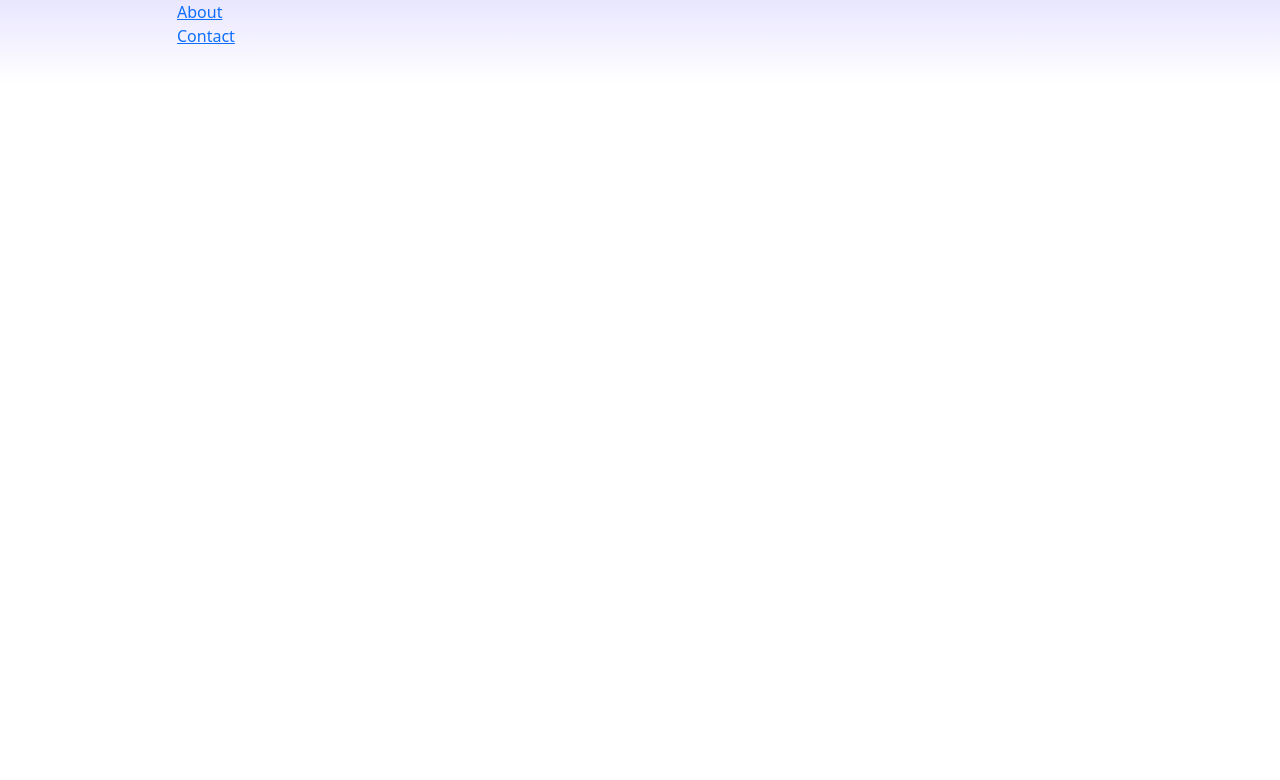
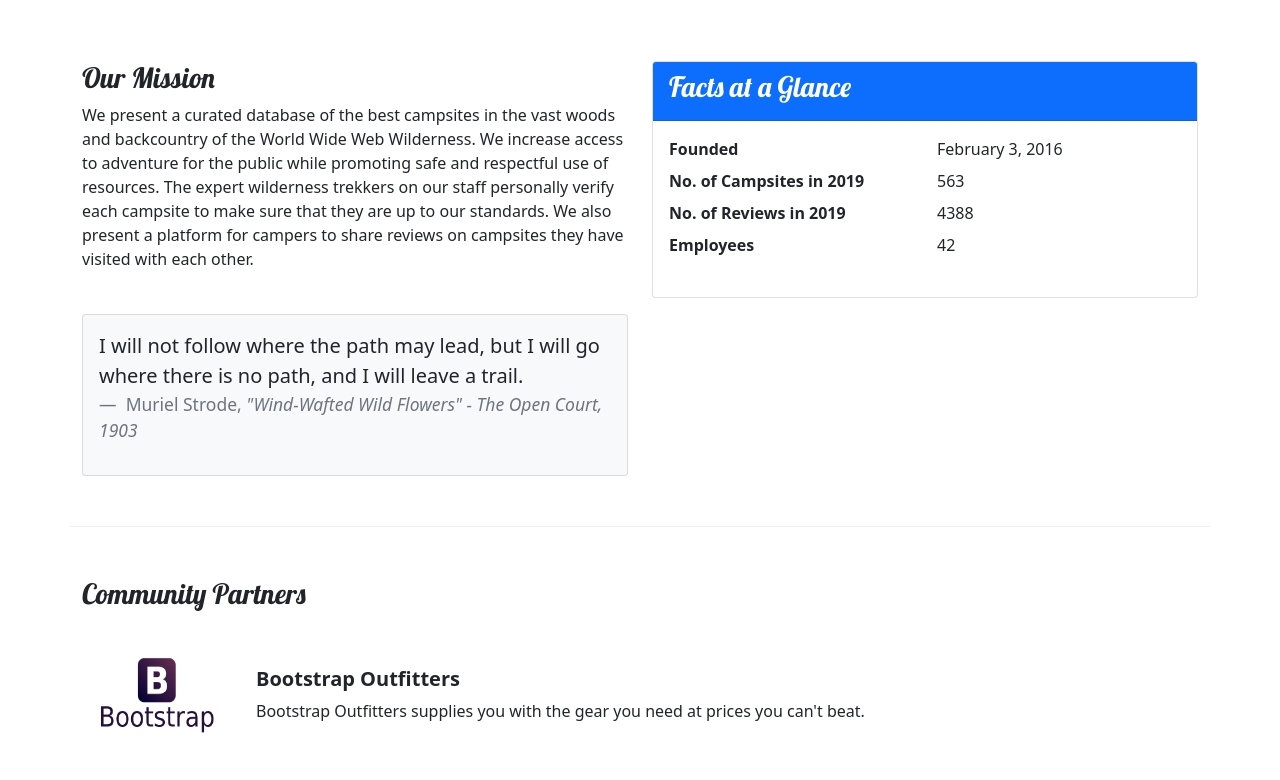
Before and after one commit to LoganPhilbrick/react-nucamp, a React (Create React App) app: page /about in a window 1280 px wide. Shown: the part 260-1040 px from the top of the page. Before the commit the page ends 800 px from the top, so only its background shows below. Built offline with nearby package versions, Linux system fonts and the light colour scheme.

Commit message:
Added community partners to About page

```diff
--- a/src/App.js
+++ b/src/App.js
@@ -6,6 +6,7 @@
 import Header from "./components/Header";
 import Footer from "./components/Footer";
 import CampsiteDetailsPage from "./pages/CampsiteDetailsPage";
+import AboutPage from "./pages/AboutPage";
 
 function App() {
   return (
@@ -16,6 +17,7 @@
         <Route path="contact" element={<ContactPage />} />
         <Route path="directory" element={<CampsitesDirectoryPage />} />
         <Route path="directory/:campsiteId" element={<CampsiteDetailsPage />} />
+        <Route path="about" element={<AboutPage />} />
       </Routes>
       <Footer />
     </div>
--- a/src/features/display/DisplayList.js
+++ b/src/features/display/DisplayList.js
@@ -2,9 +2,10 @@
 import DisplayCard from "./DisplayCard";
 import { selectFeaturedCampsite } from "../campsites/campsitesSlice";
 import { selectFeaturedPromotion } from "../promotions/promotionsSlice";
+import { selectFeaturedPartner } from "../partners/partnersSlice";
 
 const DisplayList = () => {
-  const items = [selectFeaturedCampsite(), selectFeaturedPromotion()];
+  const items = [selectFeaturedCampsite(), selectFeaturedPromotion(), selectFeaturedPartner()];
 
   return (
     <Row>
--- /dev/null
+++ b/src/features/partners/Partner.js
@@ -0,0 +1,18 @@
+function Partner({ partner }) {
+  if (partner) {
+    const { image, name, description } = partner;
+
+    return (
+      <>
+        <img src={image} alt={name} style={{ width: "150px" }} />
+        <div className="m-4">
+          <h5 className="fw-bold">{name}</h5>
+          {description}
+        </div>
+      </>
+    );
+  }
+  return null;
+}
+
+export default Partner;
--- /dev/null
+++ b/src/features/partners/PartnersList.js
@@ -0,0 +1,21 @@
+import { Col } from "reactstrap";
+import Partner from "./Partner";
+import { selectAllPartners } from "./partnersSlice";
+
+function PartnersList() {
+  const partners = selectAllPartners();
+
+  return (
+    <Col className="mt-4">
+      {partners.map((partner) => {
+        return (
+          <div className="d-flex mb-5" key={partner.id}>
+            <Partner partner={partner} />
+          </div>
+        );
+      })}
+    </Col>
+  );
+}
+
+export default PartnersList;
--- /dev/null
+++ b/src/features/partners/partnersSlice.js
@@ -0,0 +1,9 @@
+import { PARTNERS } from "../../app/shared/PARTNERS";
+
+export const selectAllPartners = () => {
+  return PARTNERS;
+};
+
+export const selectFeaturedPartner = () => {
+  return PARTNERS.find((partner) => partner.id);
+};
--- /dev/null
+++ b/src/pages/AboutPage.js
@@ -0,0 +1,61 @@
+import { Col, Row, Container, Card, CardBody, CardHeader } from "reactstrap";
+import SubHeader from "../components/SubHeader";
+import PartnersList from "../features/partners/PartnersList";
+
+const AboutPage = () => {
+  return (
+    <Container>
+      <SubHeader current="About Us" />
+      <Row className="row-content">
+        <Col sm="6">
+          <h3>Our Mission</h3>
+          <p>
+            We present a curated database of the best campsites in the vast woods and backcountry of the World Wide Web Wilderness. We increase access to adventure for the public while promoting safe
+            and respectful use of resources. The expert wilderness trekkers on our staff personally verify each campsite to make sure that they are up to our standards. We also present a platform for
+            campers to share reviews on campsites they have visited with each other.
+          </p>
+        </Col>
+        <Col sm="6">
+          <Card>
+            <CardHeader className="bg-primary text-white">
+              <h3>Facts at a Glance</h3>
+            </CardHeader>
+            <CardBody>
+              <dl className="row">
+                <dt className="col-6">Founded</dt>
+                <dd className="col-6">February 3, 2016</dd>
+                <dt className="col-6">No. of Campsites in 2019</dt>
+                <dd className="col-6">563</dd>
+                <dt className="col-6">No. of Reviews in 2019</dt>
+                <dd className="col-6">4388</dd>
+                <dt className="col-6">Employees</dt>
+                <dd className="col-6">42</dd>
+              </dl>
+            </CardBody>
+          </Card>
+        </Col>
+        <Col sm="6">
+          <Card className="bg-light mt-3">
+            <CardBody>
+              <blockquote className="blockquote">
+                <p> I will not follow where the path may lead, but I will go where there is no path, and I will leave a trail.</p>
+                <footer className="blockquote-footer">
+                  {" "}
+                  Muriel Strode, <cite title="Source Title">"Wind-Wafted Wild Flowers" - The Open Court, 1903</cite>
+                </footer>
+              </blockquote>
+            </CardBody>
+          </Card>
+        </Col>
+      </Row>
+      <Row className="row-content">
+        <Col xs="12">
+          <h3>Community Partners</h3>
+        </Col>
+        <PartnersList />
+      </Row>
+    </Container>
+  );
+};
+
+export default AboutPage;
```
